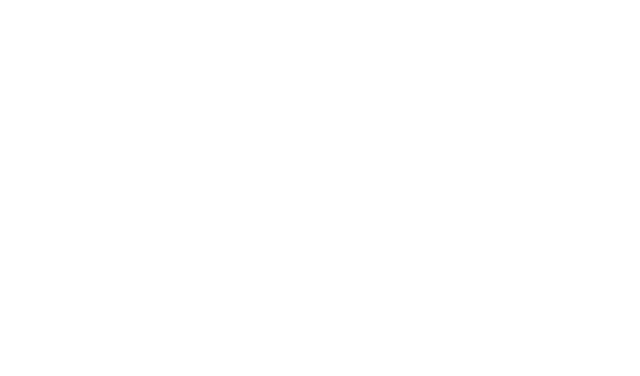
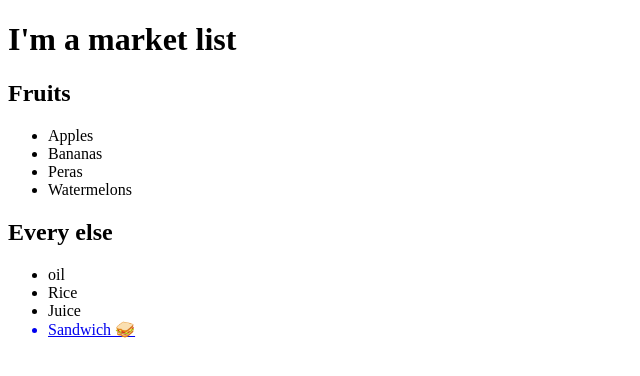
Before and after one commit to migueluchox/cursoHTML, a plain HTML site: page index.html in a window 1280 px wide. Shown: the whole page, without its empty margins (0-640 px from the left). Drawn offline with Linux system fonts and the light colour scheme.

Commit message:
Cambios antes de irme a dormir, 11/08/2022, donde vi etiquetas básicas y se hizo una pequeña lista de supermercado

```diff
--- a/index.html
+++ b/index.html
@@ -2,13 +2,44 @@
 <html lang="en">
 
 <head>
-    <meta charset="UTF-8">
-    <meta http-equiv="X-UA-Compatible" content="IE=edge">
-    <meta name="viewport" content="width=device-width, initial-scale=1.0">
-    <title>Document</title>
+    <meta charset="UTF-8"/>
+    <meta http-equiv="X-UA-Compatible" content="IE=edge"/>
+    <meta name="description" content="Página con muchas cosas próximamente"/>
+    <meta name="robots" content="index,follow"/>
+    <meta name="viewport" content="width=device-width, inictial-scale=1.0"/>
+    <link rel="stylesheet" href="styles/styles.css">
+
+    <title>my paage #1 :D</title>
 </head>
 
 <body>
+    <main>
+        <div>
+            <h1>
+                I'm a market list
+            </h1>
 
+            <div>
+                <h2>Fruits</h2>
+                <ul>
+                    <li>Apples</li>
+                    <li>Bananas</li>
+                    <li>Peras</li>
+                    <li>Watermelons</li>
+                </ul>
+
+                <h2>Every else</h2>
+                <ul>
+                    <li>oil</li>
+                    <li>Rice</li>
+                    <li>Juice</li>
+                    <a href="https://www.goldmedalbakery.com/blog/10-tips-for-making-the-perfect-sandwich/">
+                    <li>Sandwich 🥪</li>
+                    </a>
+                </ul>
+
+            </div>
+        </div>
+    </main>
 </body>
 </html>
```
Also changed, not shown: styles/styles.css (added).
